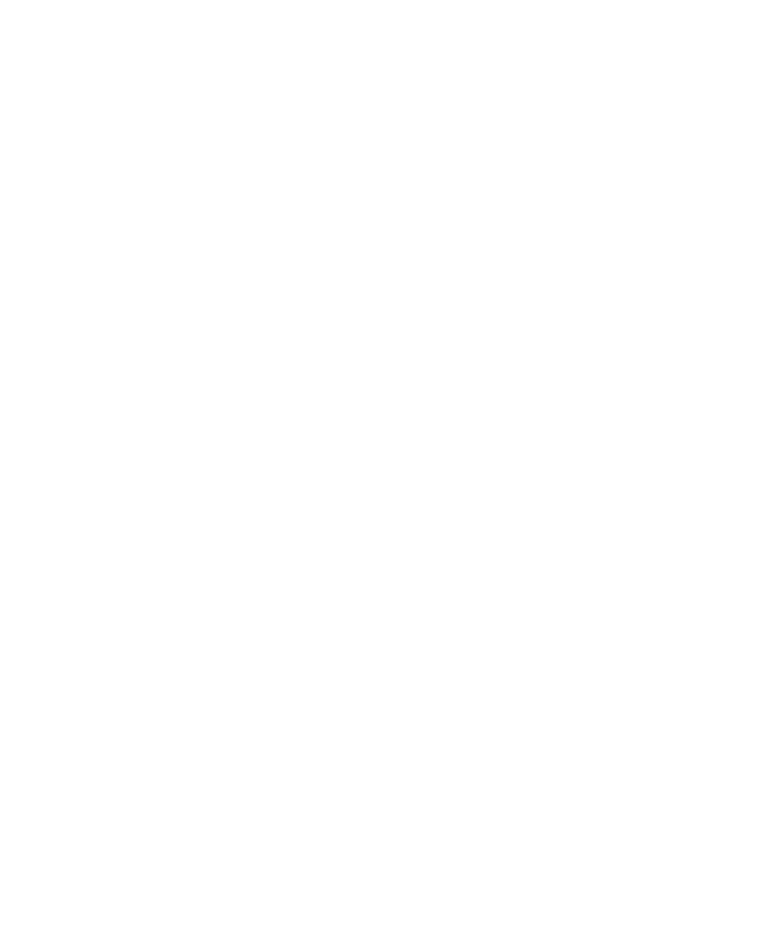
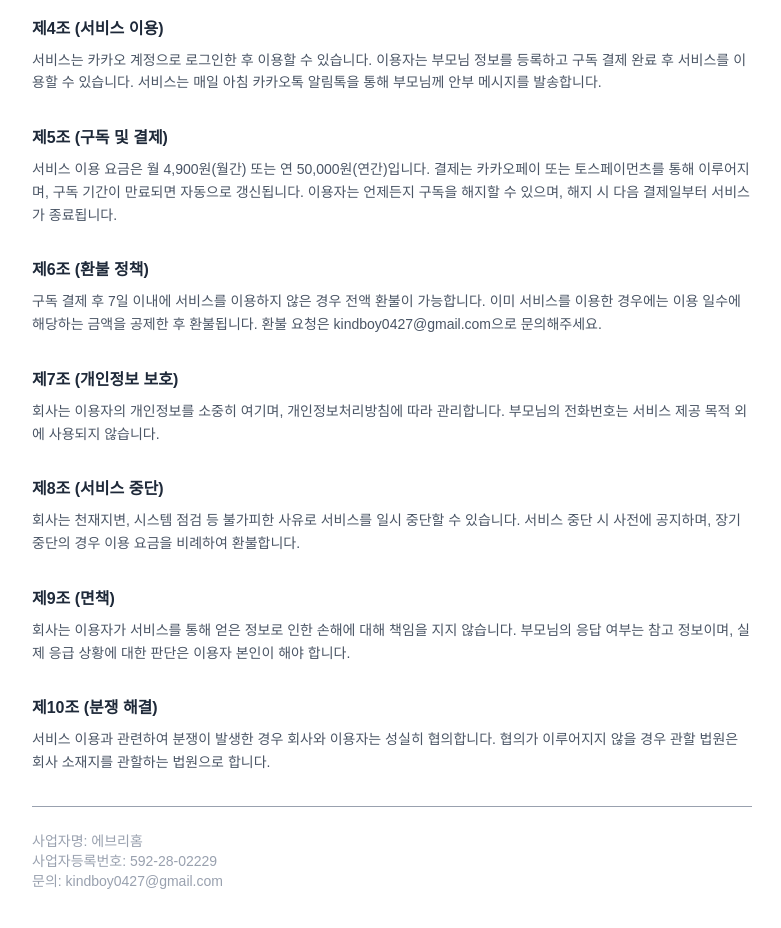
Before and after one commit to kindboy0427-collab/gyeote, a Next.js app: page /terms in a window 1280 px wide. Before the commit this address had no page. Shown: the part 460-1388 px from the top of the page, without its empty margins (248-1029 px from the left). Before the commit the page ends 800 px from the top, so only its background shows below. Built offline with nearby package versions, Linux system fonts and the light colour scheme.

Commit message:
fix page.tsx missing closing tag and add footer links

```diff
--- a/app/page.tsx
+++ b/app/page.tsx
@@ -3,7 +3,6 @@ import Link from 'next/link'
 export default function Home() {
   return (
     <main className="min-h-screen bg-white">
-      {/* 헤더 */}
       <header className="flex items-center justify-between px-6 py-4 border-b">
         <h1 className="text-xl font-bold text-green-600">곁에</h1>
         <Link href="/login" className="bg-green-500 text-white px-4 py-2 rounded-full text-sm font-semibold">
@@ -11,7 +10,6 @@ export default function Home() {
         </Link>
       </header>
 
-      {/* 히어로 섹션 */}
       <section className="flex flex-col items-center justify-center text-center px-6 py-28 bg-gradient-to-b from-white to-green-50">
         <span className="bg-green-100 text-green-700 text-xs font-bold px-3 py-1 rounded-full mb-6">
           매일 아침 카카오톡으로 자동 안부 확인
@@ -32,26 +30,13 @@ export default function Home() {
         <p className="text-sm text-gray-400 mt-4">월 4,900원 · 언제든 해지 가능</p>
       </section>
 
-      {/* 기능 카드 */}
       <section className="px-6 py-16 bg-gray-50">
         <h3 className="text-center text-2xl font-bold text-gray-800 mb-10">이런 분들께 딱 맞아요</h3>
         <div className="grid grid-cols-1 md:grid-cols-3 gap-6 max-w-4xl mx-auto">
           {[
-            {
-              emoji: '💬',
-              title: '매일 아침 안부',
-              desc: '카카오톡으로 자연스럽게 안부를 묻고 대화해요. 부모님이 익숙한 채널 그대로 사용해요.',
-            },
-            {
-              emoji: '📊',
-              title: '주간·월간 리포트',
-              desc: 'AI가 한 주 대화를 분석해서 자녀에게 리포트로 전달해요. 멀리 있어도 안심돼요.',
-            },
-            {
-              emoji: '🚨',
-              title: '이상 감지 알림',
-              desc: '2시간 안에 응답이 없으면 자녀에게 즉시 푸시 알림을 보내드려요.',
-            },
+            { emoji: '💬', title: '매일 아침 안부', desc: '카카오톡으로 자연스럽게 안부를 묻고 대화해요. 부모님이 익숙한 채널 그대로 사용해요.' },
+            { emoji: '📊', title: '주간·월간 리포트', desc: 'AI가 한 주 대화를 분석해서 자녀에게 리포트로 전달해요. 멀리 있어도 안심돼요.' },
+            { emoji: '🚨', title: '이상 감지 알림', desc: '2시간 안에 응답이 없으면 자녀에게 즉시 푸시 알림을 보내드려요.' },
           ].map((f, i) => (
             <div key={i} className="bg-white rounded-2xl p-7 text-center shadow-sm hover:shadow-md transition-shadow">
               <div className="text-4xl mb-4">{f.emoji}</div>
@@ -62,7 +47,6 @@ export default function Home() {
         </div>
       </section>
 
-      {/* 사용 방법 */}
       <section className="px-6 py-16 bg-white">
         <h3 className="text-center text-2xl font-bold text-gray-800 mb-12">시작하기까지 3분이면 충분해요</h3>
         <div className="flex flex-col md:flex-row items-center justify-center gap-6 max-w-3xl mx-auto">
@@ -82,7 +66,6 @@ export default function Home() {
         </div>
       </section>
 
-      {/* CTA */}
       <section className="px-6 py-20 bg-green-500 text-center">
         <h3 className="text-2xl md:text-3xl font-bold text-white mb-4">
           오늘부터 부모님 곁에 있어드리세요
@@ -96,10 +79,13 @@ export default function Home() {
         </Link>
       </section>
 
-      {/* 푸터 */}
       <footer className="text-center py-6 text-xs text-gray-400 border-t">
         <p>© 2026 에브리홈 | 사업자등록번호: 592-28-02229</p>
         <p className="mt-1">곁에(gyeote) 서비스는 에브리홈이 운영합니다.</p>
+        <div className="flex justify-center gap-4 mt-2">
+          <a href="/terms" className="hover:text-gray-600">이용약관</a>
+          <a href="/privacy" className="hover:text-gray-600">개인정보처리방침</a>
+        </div>
       </footer>
     </main>
   )
--- /dev/null
+++ b/app/privacy/page.tsx
@@ -0,0 +1,54 @@
+export default function PrivacyPage() {
+  return (
+    <main className="min-h-screen bg-white px-6 py-12 max-w-3xl mx-auto">
+      <h1 className="text-2xl font-bold text-gray-800 mb-2">개인정보처리방침</h1>
+      <p className="text-sm text-gray-400 mb-10">최종 수정일: 2026년 5월 14일</p>
+
+      {[
+        {
+          title: '1. 수집하는 개인정보',
+          content: '회사는 서비스 제공을 위해 다음의 개인정보를 수집합니다.\n- 이용자: 카카오 계정 이메일, 닉네임\n- 부모님: 성함, 전화번호',
+        },
+        {
+          title: '2. 개인정보 수집 및 이용 목적',
+          content: '수집한 개인정보는 다음 목적으로만 사용됩니다.\n- 서비스 제공: 카카오톡 안부 메시지 발송\n- 서비스 개선: 응답률 분석 및 리포트 생성\n- 결제 처리: 구독 결제 및 환불 처리',
+        },
+        {
+          title: '3. 개인정보 보유 및 이용 기간',
+          content: '개인정보는 서비스 이용 기간 동안 보유하며, 회원 탈퇴 또는 구독 해지 후 30일 이내에 삭제됩니다. 단, 관련 법령에 의해 보존이 필요한 경우 해당 기간 동안 보유합니다.',
+        },
+        {
+          title: '4. 개인정보 제3자 제공',
+          content: '회사는 이용자의 개인정보를 원칙적으로 외부에 제공하지 않습니다. 다만, 서비스 제공을 위해 카카오 알림톡 발송 서비스(솔라피)에 전화번호가 제공될 수 있습니다.',
+        },
+        {
+          title: '5. 개인정보 처리 위탁',
+          content: '회사는 서비스 제공을 위해 다음 업체에 개인정보 처리를 위탁합니다.\n- Supabase: 데이터베이스 저장 및 관리\n- 솔라피: 카카오 알림톡 발송\n- 토스페이먼츠 / 카카오페이: 결제 처리',
+        },
+        {
+          title: '6. 이용자의 권리',
+          content: '이용자는 언제든지 자신의 개인정보를 조회, 수정, 삭제할 수 있습니다. 개인정보 삭제를 원하는 경우 kindboy0427@gmail.com으로 요청해주세요. 요청 후 5영업일 이내에 처리됩니다.',
+        },
+        {
+          title: '7. 개인정보 보안',
+          content: '회사는 개인정보의 안전한 관리를 위해 데이터 암호화, 접근 권한 관리 등의 보안 조치를 취하고 있습니다.',
+        },
+        {
+          title: '8. 문의',
+          content: '개인정보 처리에 관한 문의는 아래로 연락해주세요.\n이메일: kindboy0427@gmail.com',
+        },
+      ].map((item, i) => (
+        <section key={i} className="mb-8">
+          <h2 className="text-base font-bold text-gray-800 mb-2">{item.title}</h2>
+          <p className="text-sm text-gray-600 leading-relaxed whitespace-pre-line">{item.content}</p>
+        </section>
+      ))}
+
+      <div className="border-t pt-6 mt-6 text-sm text-gray-400">
+        <p>사업자명: 에브리홈</p>
+        <p>사업자등록번호: 592-28-02229</p>
+        <p>문의: kindboy0427@gmail.com</p>
+      </div>
+    </main>
+  )
+}
--- /dev/null
+++ b/app/terms/page.tsx
@@ -0,0 +1,62 @@
+export default function TermsPage() {
+  return (
+    <main className="min-h-screen bg-white px-6 py-12 max-w-3xl mx-auto">
+      <h1 className="text-2xl font-bold text-gray-800 mb-2">이용약관</h1>
+      <p className="text-sm text-gray-400 mb-10">최종 수정일: 2026년 5월 14일</p>
+
+      {[
+        {
+          title: '제1조 (목적)',
+          content: '이 약관은 에브리홈(이하 "회사")이 운영하는 곁에 서비스(이하 "서비스")의 이용 조건 및 절차, 회사와 이용자의 권리·의무 및 책임사항을 규정함을 목적으로 합니다.',
+        },
+        {
+          title: '제2조 (정의)',
+          content: '"서비스"란 회사가 제공하는 부모님 안부 확인 및 알림 서비스를 의미합니다. "이용자"란 본 약관에 동의하고 서비스를 이용하는 자를 말합니다. "구독"이란 유료 서비스를 이용하기 위해 월정액 또는 연정액을 결제하는 것을 말합니다.',
+        },
+        {
+          title: '제3조 (약관의 효력 및 변경)',
+          content: '본 약관은 서비스 화면에 게시하거나 이용자에게 공지함으로써 효력이 발생합니다. 회사는 필요한 경우 약관을 변경할 수 있으며, 변경된 약관은 공지 후 7일 뒤부터 효력이 발생합니다.',
+        },
+        {
+          title: '제4조 (서비스 이용)',
+          content: '서비스는 카카오 계정으로 로그인한 후 이용할 수 있습니다. 이용자는 부모님 정보를 등록하고 구독 결제 완료 후 서비스를 이용할 수 있습니다. 서비스는 매일 아침 카카오톡 알림톡을 통해 부모님께 안부 메시지를 발송합니다.',
+        },
+        {
+          title: '제5조 (구독 및 결제)',
+          content: '서비스 이용 요금은 월 4,900원(월간) 또는 연 50,000원(연간)입니다. 결제는 카카오페이 또는 토스페이먼츠를 통해 이루어지며, 구독 기간이 만료되면 자동으로 갱신됩니다. 이용자는 언제든지 구독을 해지할 수 있으며, 해지 시 다음 결제일부터 서비스가 종료됩니다.',
+        },
+        {
+          title: '제6조 (환불 정책)',
+          content: '구독 결제 후 7일 이내에 서비스를 이용하지 않은 경우 전액 환불이 가능합니다. 이미 서비스를 이용한 경우에는 이용 일수에 해당하는 금액을 공제한 후 환불됩니다. 환불 요청은 kindboy0427@gmail.com으로 문의해주세요.',
+        },
+        {
+          title: '제7조 (개인정보 보호)',
+          content: '회사는 이용자의 개인정보를 소중히 여기며, 개인정보처리방침에 따라 관리합니다. 부모님의 전화번호는 서비스 제공 목적 외에 사용되지 않습니다.',
+        },
+        {
+          title: '제8조 (서비스 중단)',
+          content: '회사는 천재지변, 시스템 점검 등 불가피한 사유로 서비스를 일시 중단할 수 있습니다. 서비스 중단 시 사전에 공지하며, 장기 중단의 경우 이용 요금을 비례하여 환불합니다.',
+        },
+        {
+          title: '제9조 (면책)',
+          content: '회사는 이용자가 서비스를 통해 얻은 정보로 인한 손해에 대해 책임을 지지 않습니다. 부모님의 응답 여부는 참고 정보이며, 실제 응급 상황에 대한 판단은 이용자 본인이 해야 합니다.',
+        },
+        {
+          title: '제10조 (분쟁 해결)',
+          content: '서비스 이용과 관련하여 분쟁이 발생한 경우 회사와 이용자는 성실히 협의합니다. 협의가 이루어지지 않을 경우 관할 법원은 회사 소재지를 관할하는 법원으로 합니다.',
+        },
+      ].map((item, i) => (
+        <section key={i} className="mb-8">
+          <h2 className="text-base font-bold text-gray-800 mb-2">{item.title}</h2>
+          <p className="text-sm text-gray-600 leading-relaxed">{item.content}</p>
+        </section>
+      ))}
+
+      <div className="border-t pt-6 mt-6 text-sm text-gray-400">
+        <p>사업자명: 에브리홈</p>
+        <p>사업자등록번호: 592-28-02229</p>
+        <p>문의: kindboy0427@gmail.com</p>
+      </div>
+    </main>
+  )
+}
```
